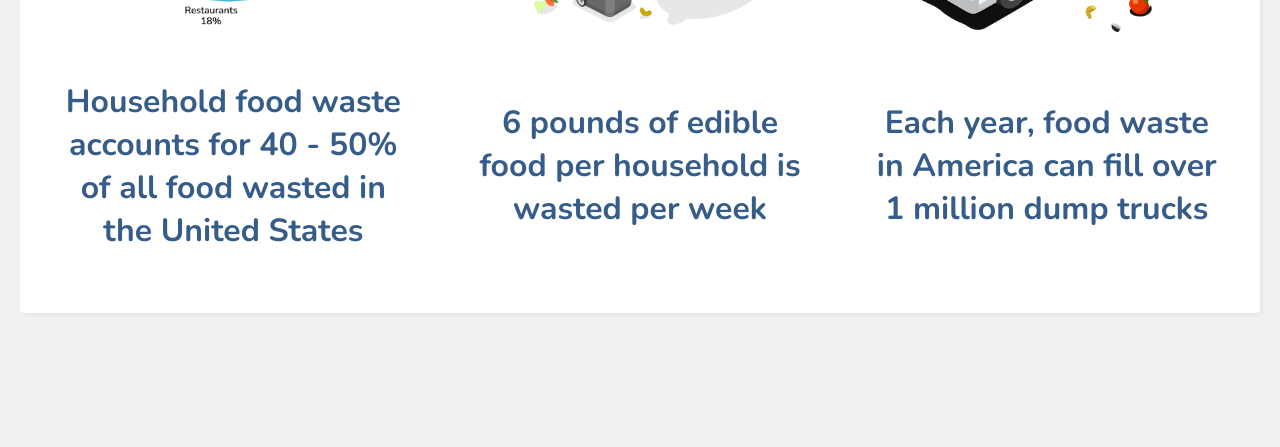
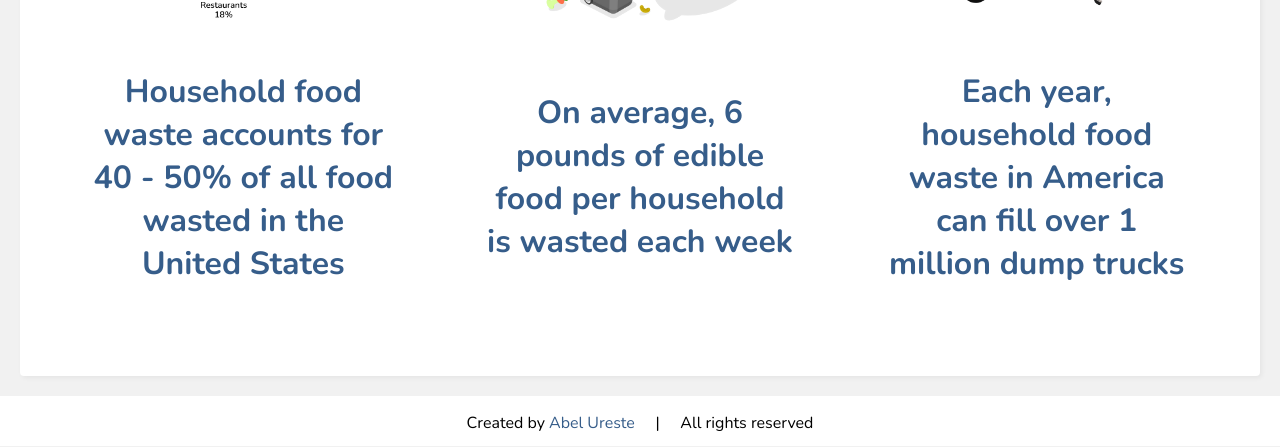
Before and after one commit to abelureste/PantryBuddy, a React (Vite) app in the folder frontend/: page / in a window 1280 px wide. Shown: the part 1561-2008 px from the top of the page. Before the commit the page ends 1894 px from the top, so only its background shows below. Built offline with nearby package versions, Linux system fonts and the light colour scheme.

Commit message:
Added footer

```diff
--- a/frontend/src/App.jsx
+++ b/frontend/src/App.jsx
@@ -4,6 +4,7 @@ import { BrowserRouter, Routes, Route } from 'react-router-dom'
 import Homepage from './pages/homepage'
 import PantryInventory from './pages/pantryinventory'
 import Navbar from './components/NavBar'
+import Footer from './components/Footer'
 
 function App() {
 
@@ -17,6 +18,7 @@ function App() {
             <Route path='/mypantry' element={<PantryInventory />}/>
           </Routes>
         </div>
+        <Footer/>
       </BrowserRouter>
     </div>
   )
--- /dev/null
+++ b/frontend/src/components/Footer.jsx
@@ -0,0 +1,12 @@
+const Footer = () => {
+
+    return (
+        <div className="footer">
+            <div className="footerContent">
+                <p>Created by <a href="https://www.abelureste.com">Abel Ureste</a> &nbsp;&nbsp;&nbsp;&nbsp;|&nbsp;&nbsp;&nbsp;&nbsp; All rights reserved</p>
+            </div>
+        </div>
+    )
+}
+
+export default Footer
--- a/frontend/src/components/StatisticsHomepageCard.jsx
+++ b/frontend/src/components/StatisticsHomepageCard.jsx
@@ -10,11 +10,11 @@ const StatisticsHomepageCard = () => {
                     </div>
                     <div className="statisticsColumn">
                         <img src="/foodwaste-graphic.png"/>
-                        <h1>6 pounds of edible food per household is wasted per week</h1>
+                        <h1>On average, 6 pounds of edible food per household is wasted each week</h1>
                     </div>
                     <div className="statisticsColumn">
                         <img src="/foodwaste-truck.png"></img>
-                        <h1>Each year, food waste in America can fill over 1 million dump trucks</h1>
+                        <h1>Each year, household food waste in America can fill over 1 million dump trucks</h1>
                     </div>
                 </div>
             </div>
--- a/frontend/src/index.css
+++ b/frontend/src/index.css
@@ -35,6 +35,26 @@ header a {
 /* navbar logo */
 .navLogo {
   width: 150px;
+}
+
+/* footer */
+.footer{
+  width: 100%;
+  height: 50px;
+  background-color: #fff;
+}
+
+.footerContent {
+  max-width: 1400px;
+  display: flex;
+  flex-direction: column;
+  margin: 0 auto;
+  align-items: center;
+}
+
+.footer a {
+  text-decoration: none;
+  color: var(--primary);
 }
 
 /* homepage */
@@ -103,10 +123,10 @@ header a {
 .homepageStatistics {
   height: auto;
   max-width: 100%;
-  padding: 20px;
+  padding: 50px;
   display: flex;
   flex-direction: row;
-  gap: 20px;
+  gap: 50px;
   flex-wrap: wrap;
   align-items: flex;
   background-color: #fff;
```
